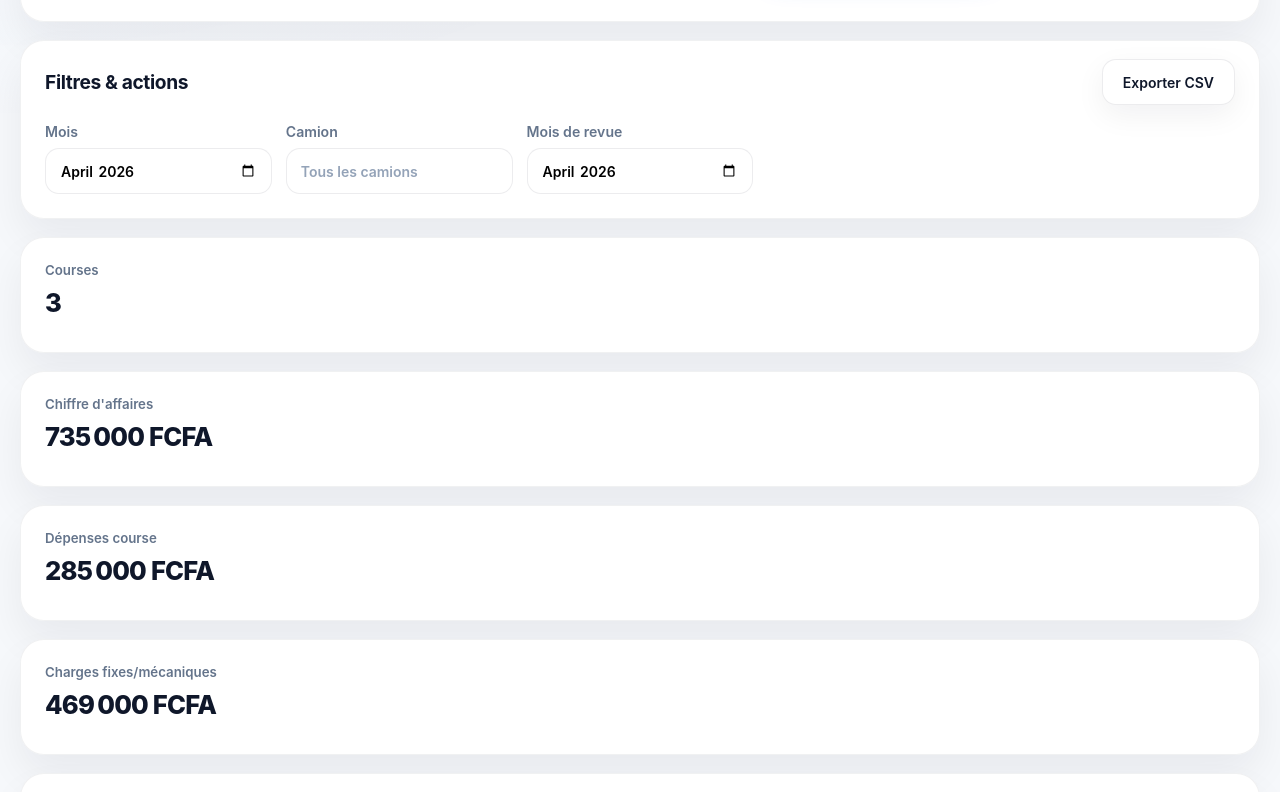
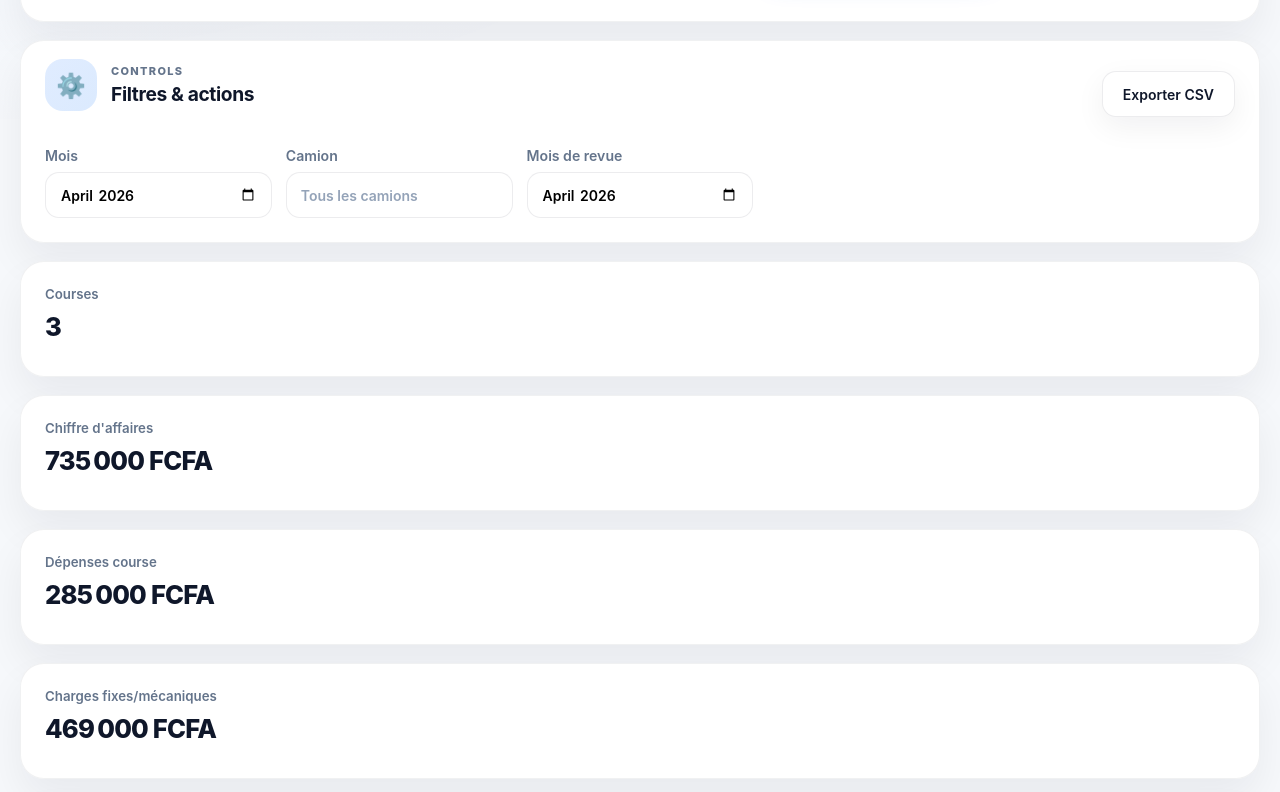
Before and after one commit to mohamedattye/nexis, a plain HTML site: page index.html in a window 1280 px wide. Shown: the part 1210-2002 px from the top of the page. Drawn offline with nearby package versions, Linux system fonts and the light colour scheme; no server answers.

Commit message:
upgrade filters card header

```diff
--- a/index.html
+++ b/index.html
@@ -176,7 +176,13 @@
 
       <section class="card filters">
         <div class="section-title-row">
-          <h2>Filtres & actions</h2>
+          <div class="card-head">
+  <div class="card-head__icon">⚙️</div>
+  <div>
+    <p class="card-head__kicker">CONTROLS</p>
+    <h2>Filtres & actions</h2>
+  </div>
+</div>
           <button id="export-csv" type="button" class="secondary-btn">Exporter CSV</button>
         </div>
         <div class="form-grid">
```
